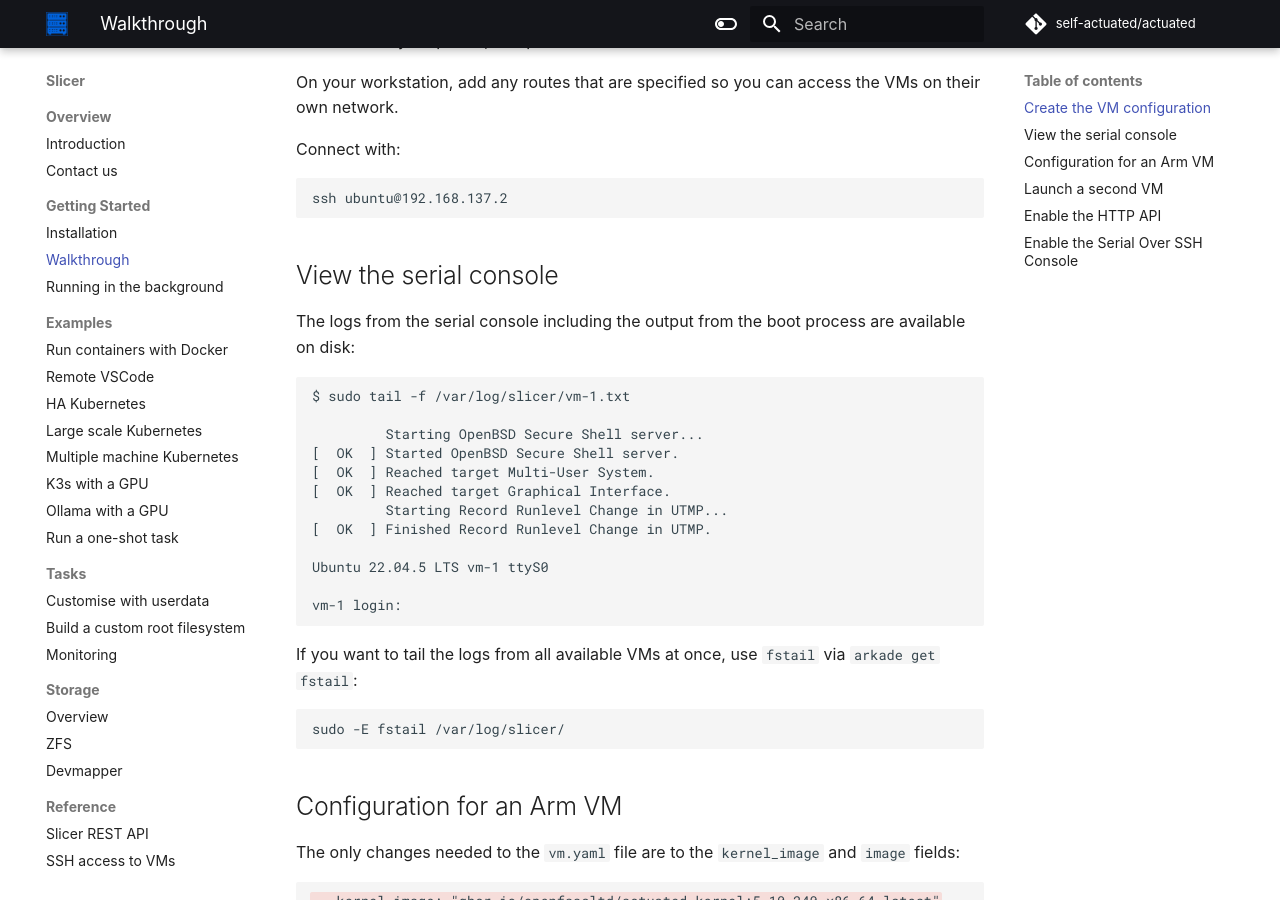
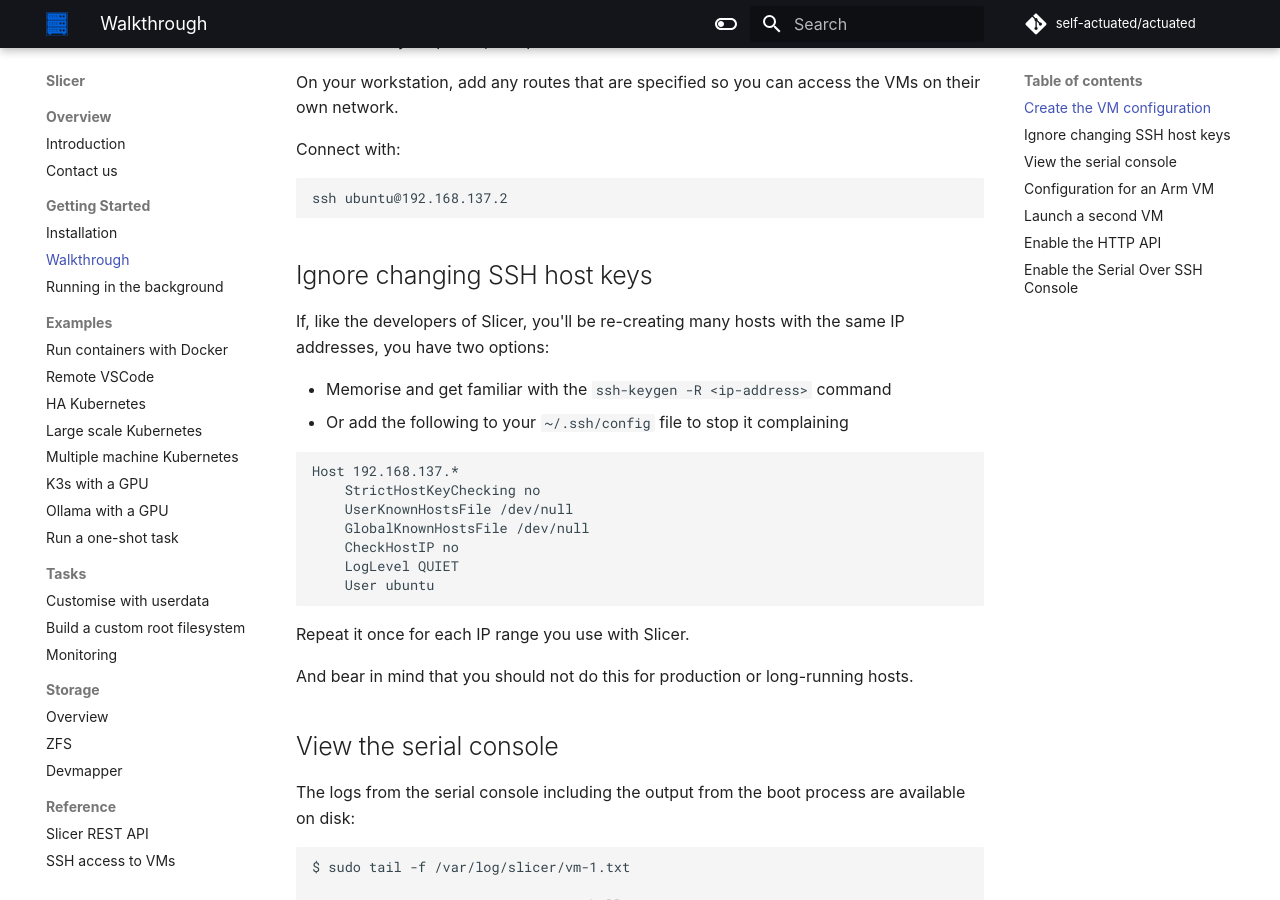
Before and after one commit to slicervm/docs.slicervm.com, an MkDocs documentation site: the page built from docs/getting-started/walkthrough.md, in a window 1280 px wide and 900 px high, scrolled down 1110 px. Built offline with MkDocs 1.6.1 and Material for MkDocs 9.7.7, drawn with Linux system fonts in a browser that asks for light colours; some web fonts are replaced; comment, search, counter and statistics services are not loaded.

Commit message:
Deal with changing SSH host keys
Signed-off-by: Alex Ellis (OpenFaaS Ltd) <alexellis2@gmail.com>

````diff
--- a/docs/getting-started/walkthrough.md
+++ b/docs/getting-started/walkthrough.md
@@ -49,6 +49,27 @@
 ```bash
 ssh ubuntu@192.168.137.2
 ```
+
+## Ignore changing SSH host keys
+
+If, like the developers of Slicer, you'll be re-creating many hosts with the same IP addresses, you have two options:
+
+* Memorise and get familiar with the `ssh-keygen -R <ip-address>` command
+* Or add the following to your `~/.ssh/config` file to stop it complaining
+
+```
+Host 192.168.137.*
+    StrictHostKeyChecking no
+    UserKnownHostsFile /dev/null
+    GlobalKnownHostsFile /dev/null
+    CheckHostIP no
+    LogLevel QUIET
+    User ubuntu
+```
+
+Repeat it once for each IP range you use with Slicer.
+
+And bear in mind that you should not do this for production or long-running hosts.
 
 ## View the serial console
 
````
